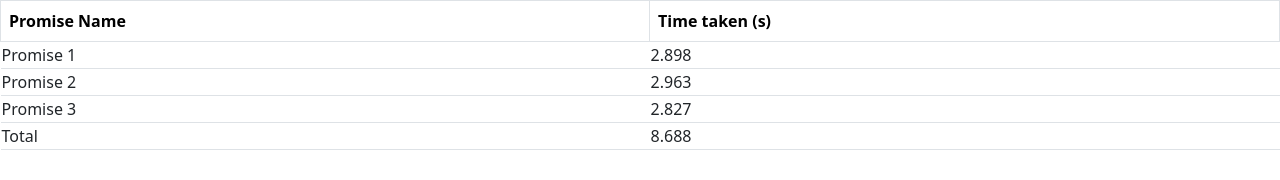
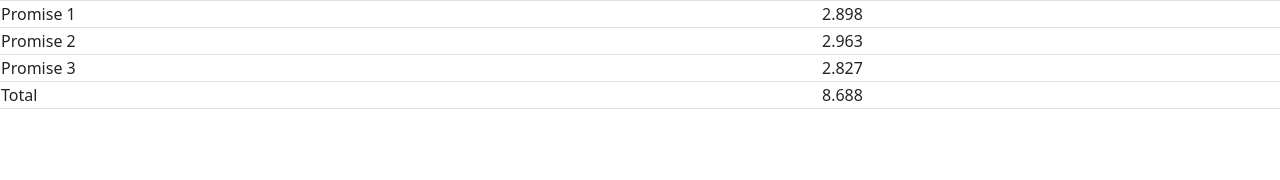
Before and after one commit to acciojob/wait-for-multiple-promises-Abhi70815, a website: page main.html in a window 1280 px wide. Drawn offline with nearby package versions, Linux system fonts and the light colour scheme.

Commit message:
created a submission

```diff
--- a/main.html
+++ b/main.html
@@ -13,18 +13,11 @@
 
   <body>
     <!-- the entire body must be written by student -->
-    <table class="table table-striped table-hover table-bordered">
-      <thead>
-        <tr>
-          <th>Promise Name</th>
-          <th>Time taken (s)</th>
-        </tr>
-      </thead>
-      <tbody id="output">
+    <table id="output" class="table table-striped table-hover table-bordered">
+
 		  <tr id="loading">
 			  <td>Loading...</td>
 		  </tr>
-	  </tbody>
     </table>
 
     <script type="text/javascript" src="./script.js"></script>
--- a/script.js
+++ b/script.js
@@ -9,6 +9,7 @@ const promises = [
   createPromise(),
   createPromise()
 ];
+
 
 // Add a loading row to the table
 const loadingRow = document.querySelector('#loading');
```
